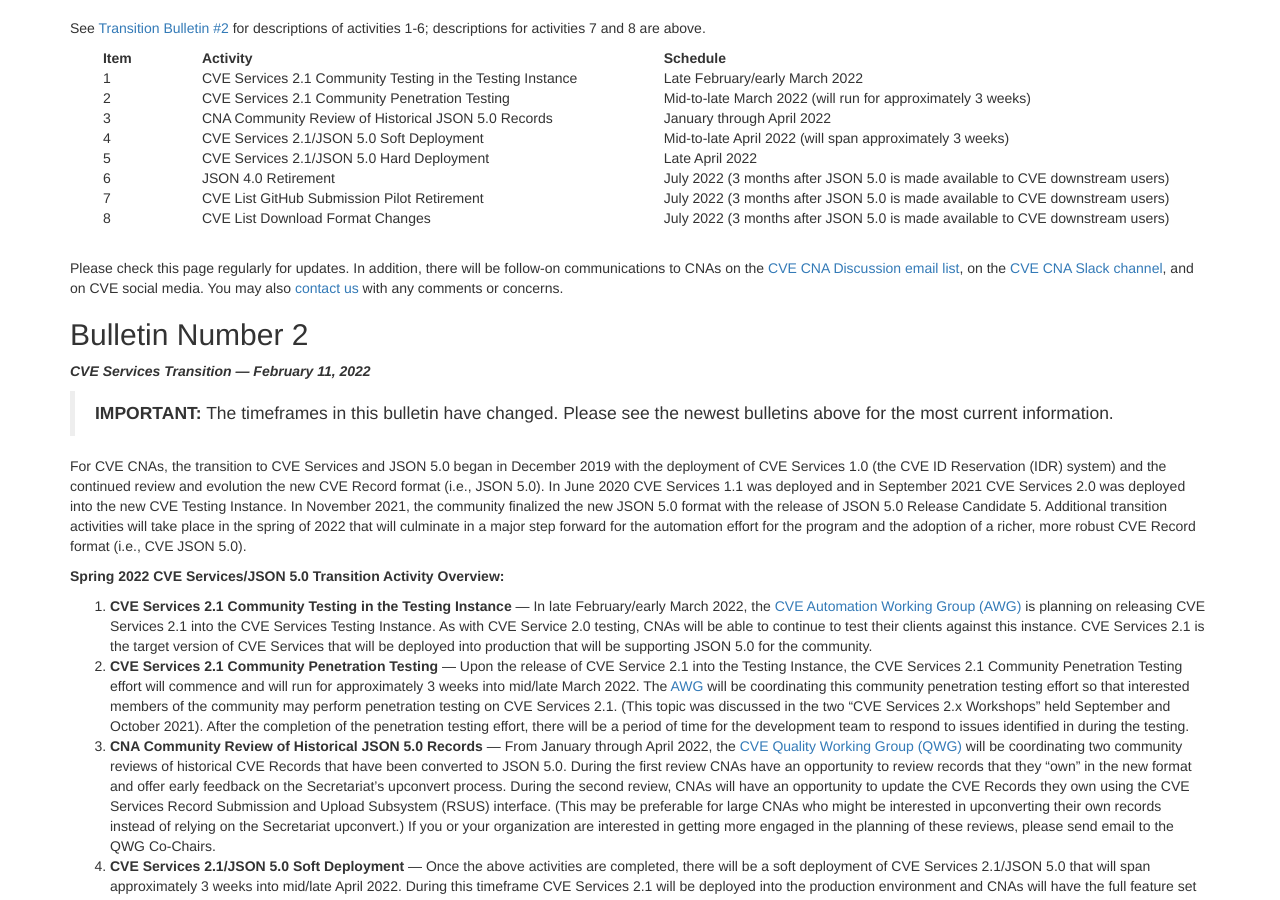
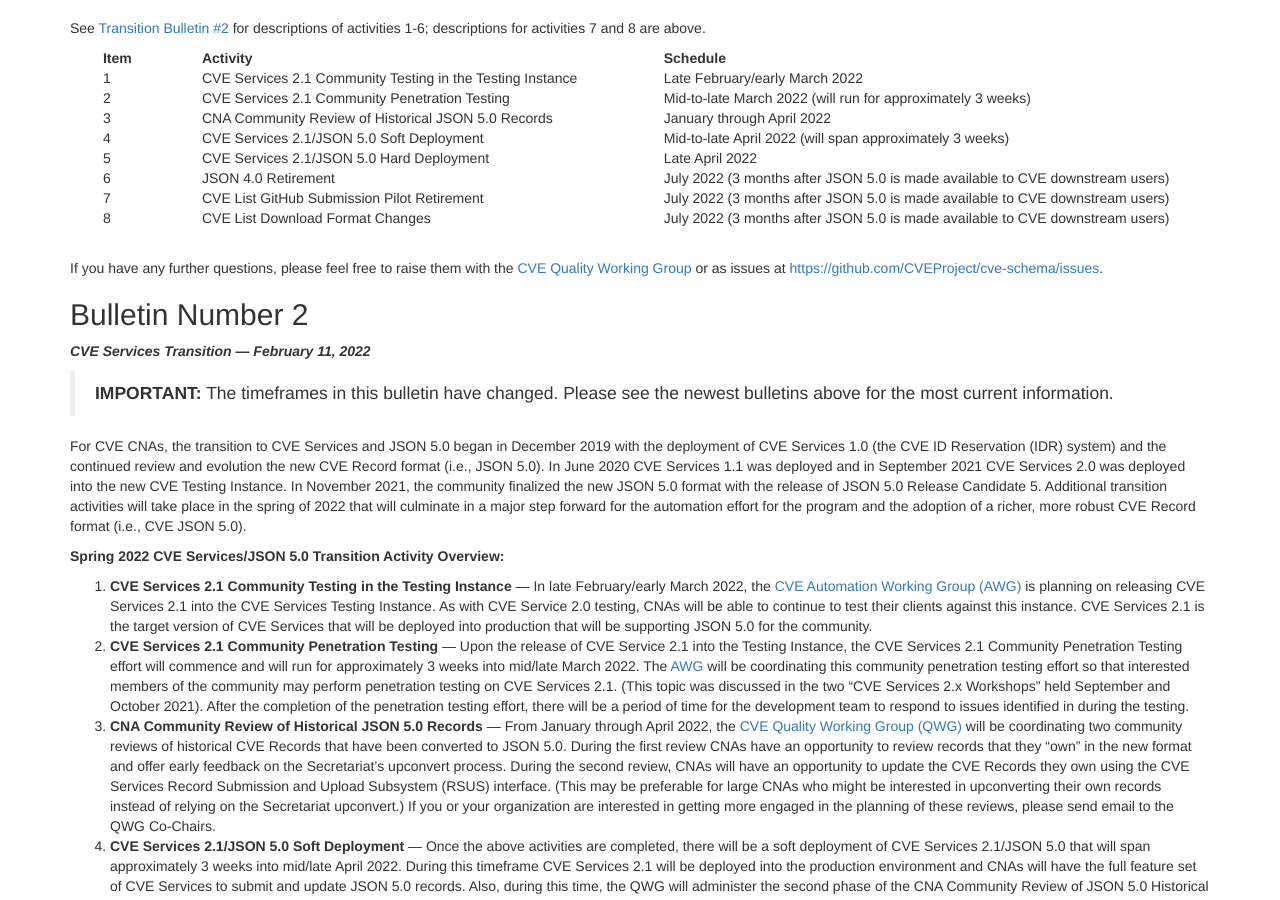
Before and after one commit to CVEProject/cveproject.github.io, a Jekyll site: the page built from automation-transition.md, in a window 1280 px wide and 900 px high, scrolled down 6961 px. Built offline with Jekyll 4.4.1, drawn with Linux system fonts in a browser that asks for light colours; nearby versions of some CDN libraries.

Commit message:
Update automation-transition.md

```diff
--- a/automation-transition.md
+++ b/automation-transition.md
@@ -406,7 +406,7 @@ See [Transition Bulletin #2](https://cveproject.github.io/automation-transition#
 
 <br>
 
-Please check this page regularly for updates. In addition, there will be follow-on communications to CNAs on the [CVE CNA Discussion email list](mailto:cve-cna-list@mitre.org), on the [CVE CNA Slack channel](https://cve-cna.slack.com/), and on CVE social media. You may also [contact us](https://cveform.mitre.org/) with any comments or concerns.
+If you have any further questions, please feel free to raise them with the [CVE Quality Working Group](cve-board-qualitywg-list@mitre.org) or as issues at [https://github.com/CVEProject/cve-schema/issues](https://github.com/CVEProject/cve-schema/issues).
 
 ## Bulletin Number 2
 <strong>*CVE Services Transition  —  February 11, 2022*</strong>
```
